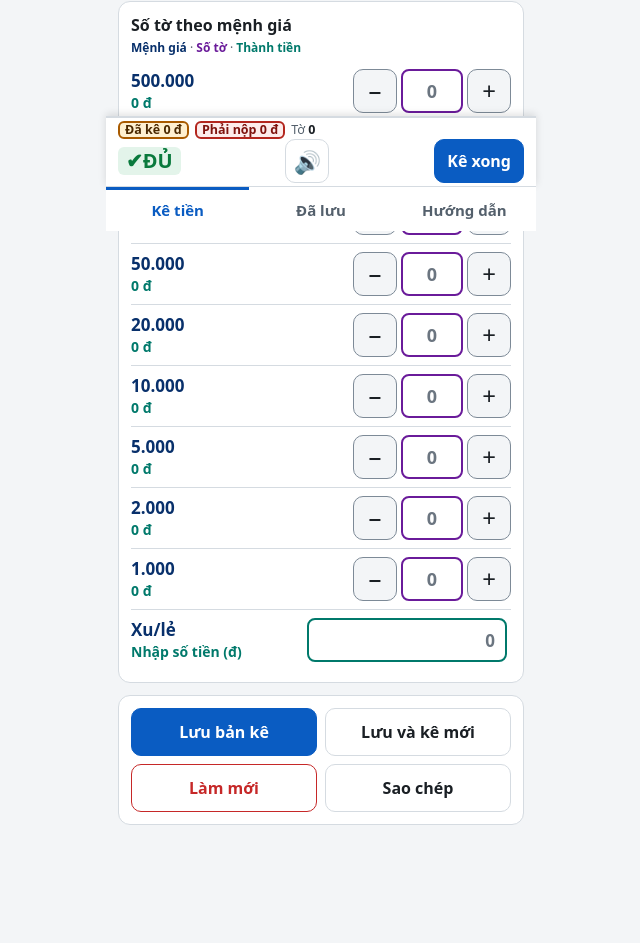
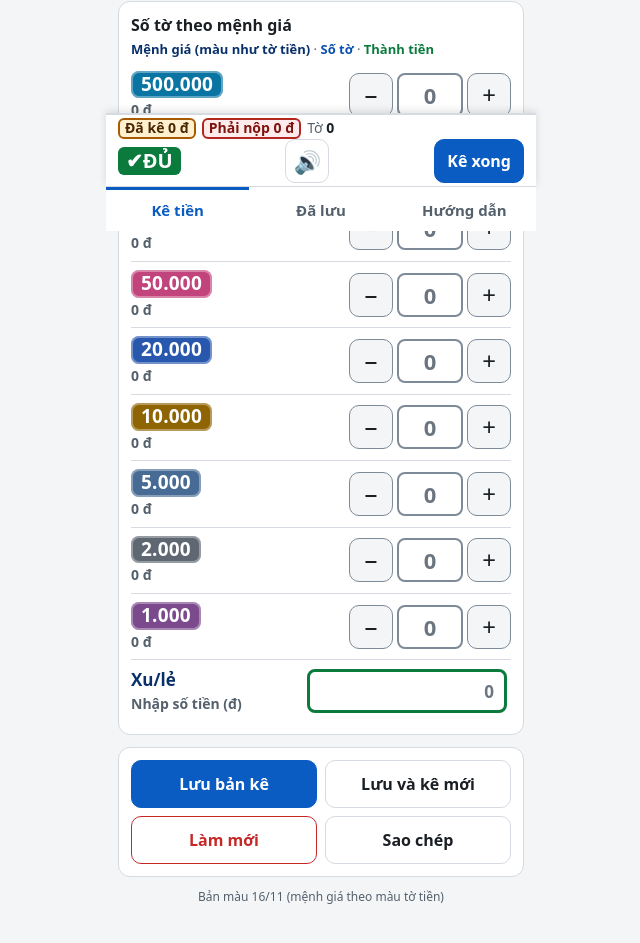
Before and after one commit to toannhcs/tienich, a plain HTML site: page bang-ke-tien/index.html in a window 1280 px wide. Shown: the part 569-1512 px from the top of the page, without its empty margins (319-959 px from the left). Drawn offline with Linux system fonts and the light colour scheme.

Commit message:
Bảng kê tiền: màu mệnh giá theo tờ tiền thật, số tờ xanh to, thành tiền xanh lá, THỪA tím / ĐỦ xanh lá đặc
Co-Authored-By: Claude Sonnet 5.5 <noreply@anthropic.com>
Claude-Session: https://claude.ai/code/session_015QoKRgsQP3m64RuCMJcaFJ

```diff
--- a/bang-ke-tien/index.html
+++ b/bang-ke-tien/index.html
@@ -15,13 +15,13 @@
 <meta name="apple-mobile-web-app-status-bar-style" content="default">
 <style>
 :root{
-  --bg:#f3f5f7;--card:#ffffff;--text:#1a1f24;--muted:#54606c;--line:#d5dbe1;--line2:#7d8a97;--pay-bg:#fdeceb;--pay-b:#b3261e;--pay-t:#7f130e;--c-mg:#08306b;--c-to:#6a1b9a;--c-tt:#00796b;--thieu-bg:#b3261e;--thieu-t:#ffffff;--kep-bg:#fff0d0;--kep-b:#a85a00;--kep-t:#4a2800;
+  --bg:#f3f5f7;--card:#ffffff;--text:#1a1f24;--muted:#54606c;--line:#d5dbe1;--line2:#7d8a97;--pay-bg:#fdeceb;--pay-b:#b3261e;--pay-t:#7f130e;--c-mg:#08306b;--c-to:#0a4fb0;--c-tt:#0a7a3d;--du-bg:#0a7a3d;--thua-bg:#7b1fa2;--thieu-bg:#b3261e;--thieu-t:#ffffff;--kep-bg:#fff0d0;--kep-b:#a85a00;--kep-t:#4a2800;
   --primary:#0a5cc2;--onprimary:#ffffff;--ok:#0a7a3d;--bad:#c62828;--okbg:#e3f4ea;--badbg:#fdeaea;--warnbg:#fff4d6;--warntx:#5c4400;
   --inputbg:#ffffff;--shadow:0 -2px 8px rgba(0,0,0,.12);
 }
 @media (prefers-color-scheme: dark){
   :root{
-    --bg:#101418;--card:#1b2127;--text:#eef2f5;--muted:#a9b4be;--line:#36404a;--line2:#7a8794;--pay-bg:#3d1512;--pay-b:#ff8a80;--pay-t:#ffd9d6;--c-mg:#6fa8ff;--c-to:#f0c8ff;--c-tt:#5df0c0;--thieu-bg:#a61b1b;--thieu-t:#ffffff;--kep-bg:#3b2a0a;--kep-b:#f2a93b;--kep-t:#ffe6b8;
+    --bg:#101418;--card:#1b2127;--text:#eef2f5;--muted:#a9b4be;--line:#36404a;--line2:#7a8794;--pay-bg:#3d1512;--pay-b:#ff8a80;--pay-t:#ffd9d6;--c-mg:#9cc5ff;--c-to:#8cc4ff;--c-tt:#5fd38a;--du-bg:#1d8f4f;--thua-bg:#8e3fb5;--thieu-bg:#a61b1b;--thieu-t:#ffffff;--kep-bg:#3b2a0a;--kep-b:#f2a93b;--kep-t:#ffe6b8;
     --primary:#7bb8ff;--onprimary:#06121f;--ok:#5fd38a;--bad:#ff8f87;--okbg:#14301f;--badbg:#3a1a1a;--warnbg:#3b3110;--warntx:#ffe29a;
     --inputbg:#12171c;--shadow:0 -2px 8px rgba(0,0,0,.5);
   }
@@ -59,14 +59,20 @@ input:focus,select:focus,button:focus-visible{outline:3px solid var(--primary);o
 .row:first-of-type{border-top:0}
 .lbl{flex:1 1 auto;min-width:max-content}
 .mg{font-weight:700;font-size:17px;color:var(--c-mg)}
-.lg{font-size:12px;margin:-4px 0 4px;color:var(--muted)}
+.mg.note{display:inline-block;color:#fff;font-weight:800;font-size:19px;line-height:1.15;padding:3px 10px;border-radius:8px;letter-spacing:.2px;box-shadow:inset 0 0 0 2px rgba(255,255,255,.35)}
+.d500000{background:#0a74a3}.d200000{background:#b3402a}.d100000{background:#2a7d36}.d50000{background:#c2447c}
+.d20000{background:#2858ad}.d10000{background:#8f6504}.d5000{background:#476b94}.d2000{background:#5f6772}.d1000{background:#7a4a8c}
+.row.has{background:var(--okbg);margin:0 -6px;padding-left:6px;padding-right:6px;border-radius:8px}
+.ver{text-align:center;font-size:12px;color:var(--muted);margin:2px 0 10px}
+.lg{font-size:13px;margin:-4px 0 4px;color:var(--muted)}
 .lg b{font-weight:800}
-.tt{font-size:14px;color:var(--c-tt);font-weight:600;white-space:nowrap}
-.tt.has{font-weight:800}
+.tt{font-size:14px;color:var(--muted);font-weight:600;white-space:nowrap;margin-top:2px}
+.tt.has{font-weight:800;font-size:17px;color:var(--c-tt)}
 .step{display:flex;align-items:center;flex:0 0 auto}
 .step button{width:44px;height:44px;border:1px solid var(--line2);background:var(--bg);border-radius:10px;font-size:24px;line-height:1;padding:0;cursor:pointer}
-.step input{width:62px;height:44px;margin:0 4px;text-align:center;font-size:18px;font-weight:800;padding:4px;color:var(--c-to);
-  background:var(--inputbg);border:2px solid var(--c-to);border-radius:8px;min-width:0}
+.step input{width:66px;height:44px;margin:0 4px;text-align:center;font-size:22px;font-weight:800;padding:4px;color:var(--c-to);
+  background:var(--inputbg);border:3px solid var(--c-to);border-radius:8px;min-width:0}
+.step input.zero{color:var(--muted);font-weight:600;border:2px solid var(--line2)}
 .row.xl .step{flex:1 1 auto;justify-content:flex-end}.row.xl .step input{width:100%;max-width:200px;font-size:17px;text-align:right;padding:4px 10px;color:var(--c-tt);border-color:var(--c-tt);font-weight:700}
 .btns{display:flex;flex-wrap:wrap;gap:8px}
 .btn{flex:1 1 calc(50% - 4px);min-height:48px;border-radius:10px;border:1px solid var(--line);background:var(--card);font-weight:700;padding:8px 10px;cursor:pointer}
@@ -78,14 +84,14 @@ input:focus,select:focus,button:focus-visible{outline:3px solid var(--primary);o
 .bar .in{max-width:430px;margin:0 auto}
 #sumbar{bottom:calc(44px + env(safe-area-inset-bottom))}
 #sumbar .in{background:var(--card);border-top:2px solid var(--line);box-shadow:var(--shadow);padding:3px 12px 4px}
-#sumbar .l1{display:flex;flex-wrap:wrap;align-items:center;gap:0 6px;font-size:clamp(10.5px,3.3vw,12.5px);line-height:1.15;color:var(--muted)}
+#sumbar .l1{display:flex;flex-wrap:wrap;align-items:center;gap:0 6px;font-size:clamp(12px,3.7vw,14px);line-height:1.2;color:var(--muted)}
 #sumbar .it{white-space:nowrap}
 #sumbar .it b{color:var(--text);font-weight:700}
 #sumbar .bx{white-space:nowrap;border:2px solid;border-radius:6px;padding:0 5px;font-weight:600}
 #sumbar .bx b{font-weight:800;color:inherit}
 #sumbar .bx-ph{background:var(--pay-bg);border-color:var(--pay-b);color:var(--pay-t)}
 #sumbar .bx-da{background:var(--kep-bg);border-color:var(--kep-b);color:var(--kep-t)}
-@media (max-width:379px){#sumbar .it.to{position:absolute;width:1px;height:1px;overflow:hidden;clip:rect(0 0 0 0);white-space:nowrap}}
+@media (max-width:429px){#sumbar .it.to{position:absolute;width:1px;height:1px;overflow:hidden;clip:rect(0 0 0 0);white-space:nowrap}}
 #sumbar .l2{display:flex;align-items:center;justify-content:space-between;gap:8px;min-width:0}
 #sumbar .l2 .btn{flex:0 0 auto;min-height:44px;min-width:84px;padding:0 12px}
 #sumbar .l2 .btn.mute{width:44px;min-width:44px;padding:0;font-size:22px;line-height:1}
@@ -93,8 +99,8 @@ input:focus,select:focus,button:focus-visible{outline:3px solid var(--primary);o
 #sumbar .vh{position:absolute;width:1px;height:1px;overflow:hidden;clip:rect(0 0 0 0);white-space:nowrap}
 .nhan{display:inline-block;font-weight:800;padding:1px 8px;border-radius:6px;white-space:nowrap}
 #sumbar .nhan{flex:0 1 auto;min-width:0;overflow:hidden;font-size:clamp(14px,4.8vw,20px);line-height:1.3}
-.nhan.thua{color:var(--ok);background:var(--okbg)}
-.nhan.dut{color:var(--ok);background:var(--okbg)}
+.nhan.thua{color:#fff;background:var(--thua-bg)}
+.nhan.dut{color:#fff;background:var(--du-bg)}
 .nhan.thieu{color:var(--thieu-t);background:var(--thieu-bg)}
 .nhan.thieu::before{content:"\25BC "}
 .nhan.thua::before{content:"\25B2 "}
@@ -185,7 +191,7 @@ body.kb #sumbar .l1,body.kb #sumbar .sm{position:absolute;width:1px;height:1px;o
     </div>
     <div class="card">
       <h2>Số tờ theo mệnh giá</h2>
-      <div class="lg"><b style="color:var(--c-mg)">Mệnh giá</b> · <b style="color:var(--c-to)">Số tờ</b> · <b style="color:var(--c-tt)">Thành tiền</b></div>
+      <div class="lg"><b style="color:var(--c-mg)">Mệnh giá (màu như tờ tiền)</b> · <b style="color:var(--c-to)">Số tờ</b> · <b style="color:var(--c-tt)">Thành tiền</b></div>
       <div id="rows"></div>
     </div>
     <div class="card">
@@ -199,6 +205,7 @@ body.kb #sumbar .l1,body.kb #sumbar .sm{position:absolute;width:1px;height:1px;o
       </div>
       <textarea class="cp" id="cp-fallback" readonly hidden aria-label="Văn bản để sao chép thủ công"></textarea>
     </div>
+    <div class="ver">Bản màu 16/11 (mệnh giá theo màu tờ tiền)</div>
   </section>
 
   <section id="panel-huongdan" role="tabpanel" aria-labelledby="tab-huongdan" hidden>
@@ -489,7 +496,7 @@ function buildRows(){
     var minus=h("button",{type:"button","data-testid":"minus-"+mg,"aria-label":"Giảm số tờ "+fmt(mg),text:"−"});
     var plus=h("button",{type:"button","data-testid":"plus-"+mg,"aria-label":"Tăng số tờ "+fmt(mg),text:"+"});
     var row=h("div",{class:"row"},[
-      h("div",{class:"lbl"},[h("div",{class:"mg","data-role":"menhgia",text:fmt(mg)}),tt]),
+      h("div",{class:"lbl"},[h("div",{class:"mg note d"+mg,"data-role":"menhgia",text:fmt(mg)}),tt]),
       h("div",{class:"step"},[minus,inp,plus])]);
     inp.addEventListener("input",function(){
       if(/\D/.test(inp.value))toast("Chỉ nhận chữ số, đã bỏ ký tự khác");
@@ -497,7 +504,7 @@ function buildRows(){
     });
     minus.addEventListener("click",function(){var n=toInt(inp.value,5);inp.value=String(Math.max(0,n-1));recompute();bumpAuto();});
     plus.addEventListener("click",function(){var n=toInt(inp.value,5);inp.value=String(Math.min(MAX_TO,n+1));recompute();bumpAuto();});
-    toInputs[mg]={inp:inp,tt:tt};
+    toInputs[mg]={inp:inp,tt:tt,row:row};
     rows.appendChild(row);
   });
   fXl=h("input",{type:"text",inputmode:"numeric",pattern:"[0-9.]*",autocomplete:"off","data-testid":"input-xule","aria-label":"Xu/lẻ (số tiền)",placeholder:"0"});
@@ -555,7 +562,7 @@ function setForm(r){
 }
 function recompute(){
   var f=getForm(),c=calc(f);
-  DEN.forEach(function(mg){var v=f.soTo[mg]*mg;var t=toInputs[mg].tt;t.textContent=money(v);t.className="tt"+(v>0?" has":"");});
+  DEN.forEach(function(mg){var n=f.soTo[mg],v=n*mg,x=toInputs[mg];x.tt.textContent=money(v);x.tt.className="tt"+(v>0?" has":"");x.row.className="row"+(n>0?" has":"");x.inp.classList.toggle("zero",n===0);});
   $("o-tong").textContent=money(c.tong);
   $("o-phai").textContent=money(c.phai);
   $("o-chenh").textContent=(c.chenh>0?"+":"")+money(c.chenh);
```
